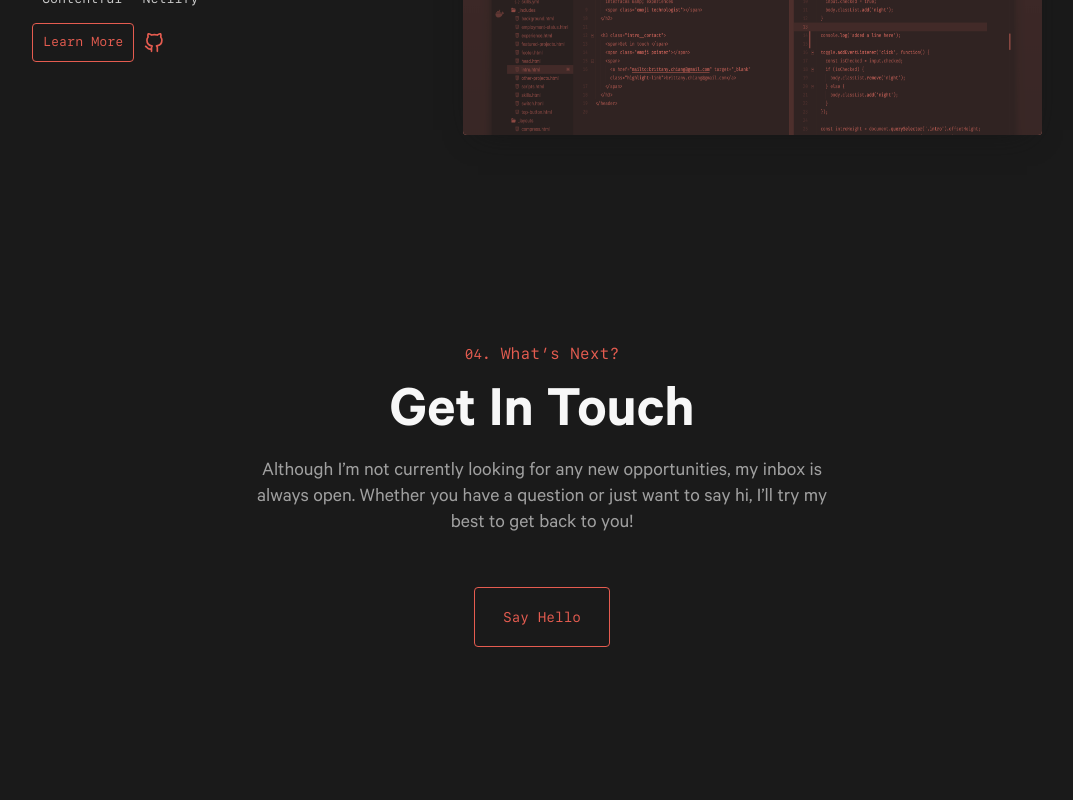
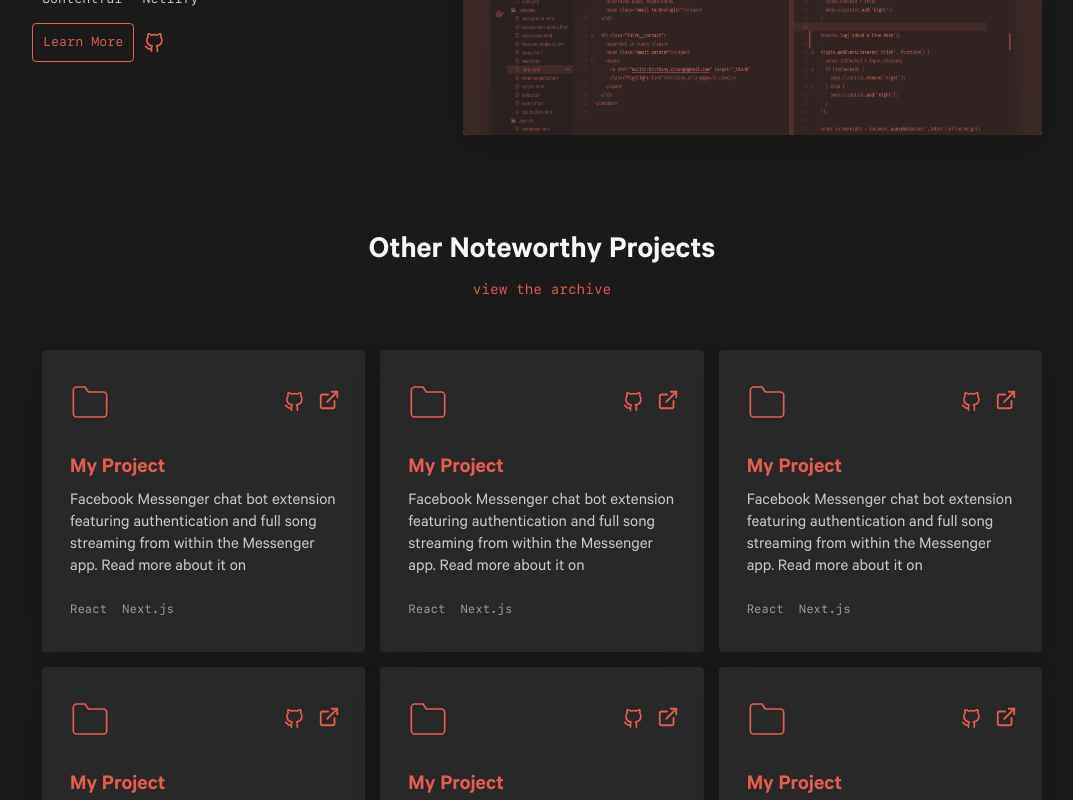
Before and after one commit to calvingomes/cal-portfolio, a Next.js app: page / in a window 1280 px wide. Shown: the part 3140-3940 px from the top of the page, without its empty margins (98-1171 px from the left). Built offline with nearby package versions, Linux system fonts and the light colour scheme.

Commit message:
add projects section inside featured

```diff
--- a/src/components/Featured/Featured.tsx
+++ b/src/components/Featured/Featured.tsx
@@ -6,6 +6,7 @@ import { srConfig } from "@/config";
 import { Icon } from "@/components/icons";
 import { usePrefersReducedMotion } from "@/hooks";
 import featuredData from "@/content/featured.json";
+import Projects from "../Projects/Projects";
 import Image from "next/image";
 import styles from "./Featured.module.css";
 
@@ -103,6 +104,7 @@ const Featured = () => {
             </li>
           ))}
       </ul>
+      <Projects />
     </section>
   );
 };
--- a/src/components/Projects/Projects.module.css
+++ b/src/components/Projects/Projects.module.css
@@ -2,6 +2,21 @@
   display: flex;
   flex-direction: column;
   align-items: center;
+  margin: 0 auto;
+  padding: 100px 0;
+  max-width: 1000px;
+}
+
+@media (max-width: 768px) {
+  .projectsSection {
+    padding: 80px 0;
+  }
+}
+
+@media (max-width: 480px) {
+  .projectsSection {
+    padding: 60px 0;
+  }
 }
 
 .projectsSection h2 {
@@ -41,6 +56,7 @@
 }
 
 @media (prefers-reduced-motion: no-preference) {
+
   .project:hover .projectInner,
   .project:focus-within .projectInner {
     transform: translateY(-7px);
--- a/src/components/Projects/Projects.tsx
+++ b/src/components/Projects/Projects.tsx
@@ -98,7 +98,7 @@ const Projects = () => {
   };
 
   return (
-    <section className={styles.projectsSection}>
+    <div className={styles.projectsSection}>
       <h2 ref={revealTitle}>Other Noteworthy Projects</h2>
 
       <Link href="/archive" className={`inline-link ${styles.archiveLink}`} ref={revealArchive}>
@@ -122,7 +122,7 @@ const Projects = () => {
       <button className={styles.moreButton} onClick={() => setShowMore(!showMore)}>
         Show {showMore ? "Less" : "More"}
       </button>
-    </section>
+    </div>
   );
 };
 
```
